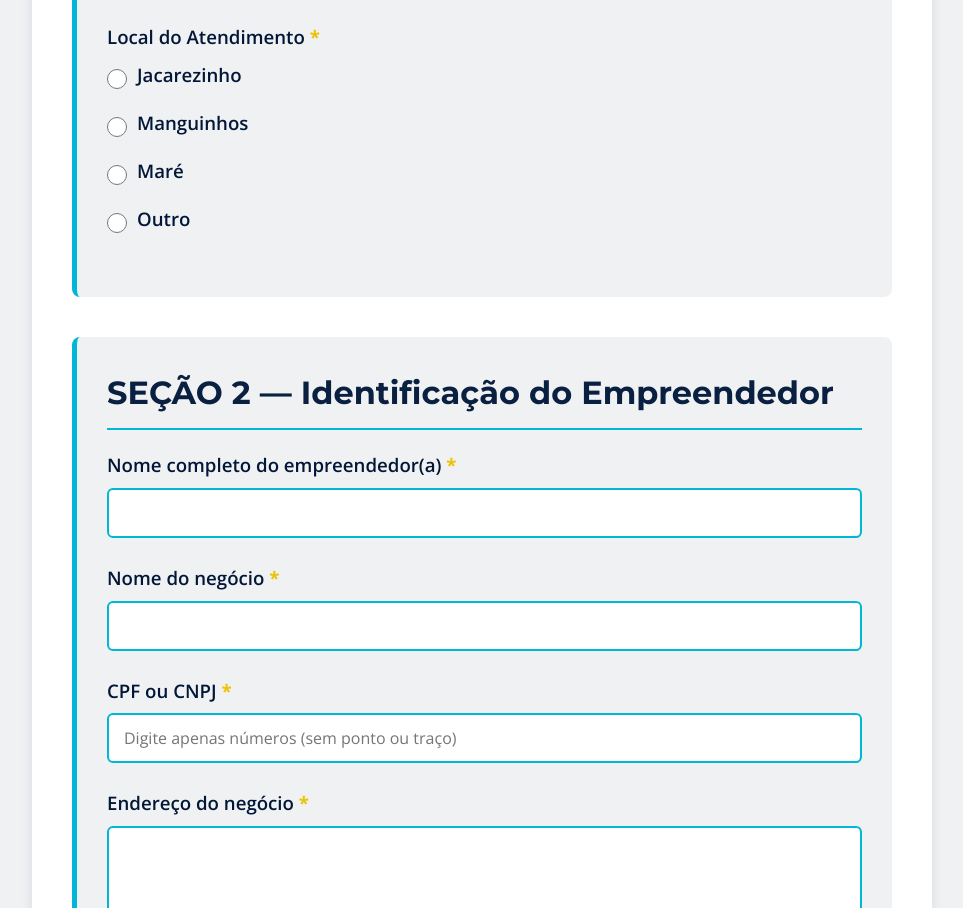
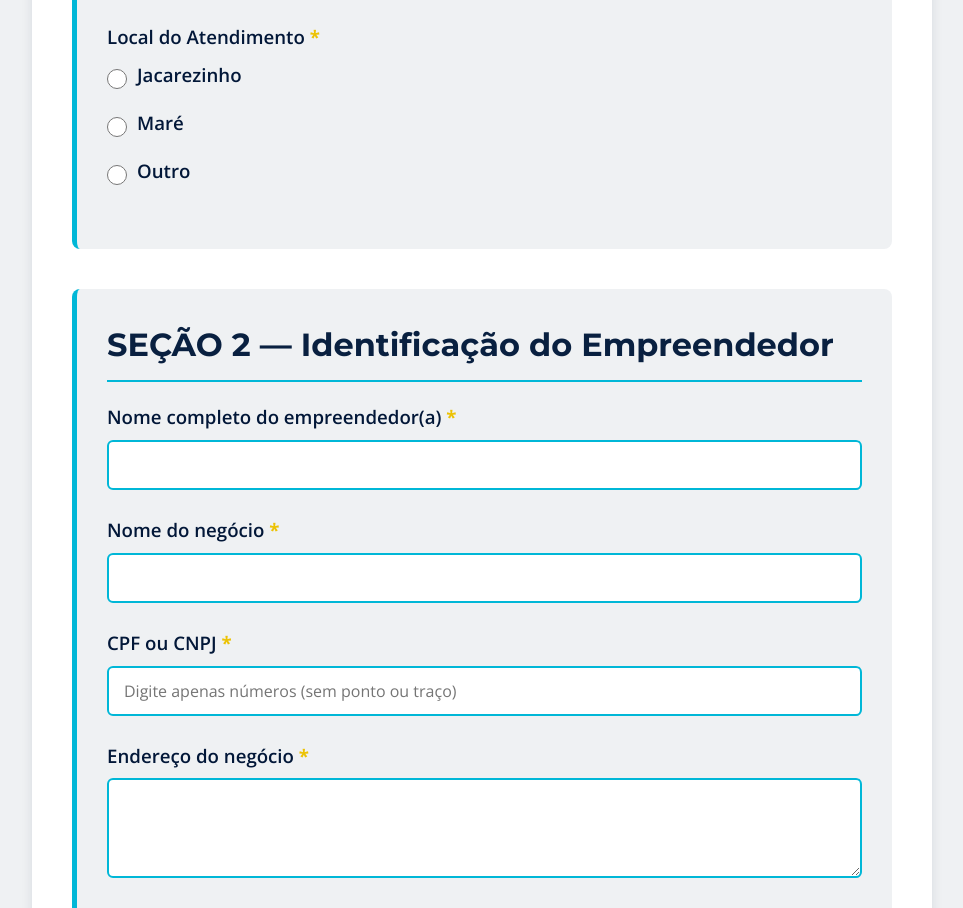
Before and after one commit to lucienemunizestrategia-sudo/questionariodoplanodenegocio, a plain HTML site: page index.html in a window 1280 px wide. Shown: the part 999-1907 px from the top of the page, without its empty margins (158-1121 px from the left). Drawn offline with nearby package versions, Linux system fonts and the light colour scheme.

Commit message:
Remove Manguinhos radio option from index.html
Removed Manguinhos radio option from the form.

```diff
--- a/index.html
+++ b/index.html
@@ -400,11 +400,7 @@
                         <div class="radio-option">
                             <input type="radio" id="localJacarezinho" name="localAtendimento" value="Jacarezinho" required>
                             <label for="localJacarezinho">Jacarezinho</label>
-                        </div>
-                        <div class="radio-option">
-                            <input type="radio" id="localManguinhos" name="localAtendimento" value="Manguinhos">
-                            <label for="localManguinhos">Manguinhos</label>
-                        </div>
+                       </div>
                         <div class="radio-option">
                             <input type="radio" id="localMare" name="localAtendimento" value="Maré">
                             <label for="localMare">Maré</label>
```
